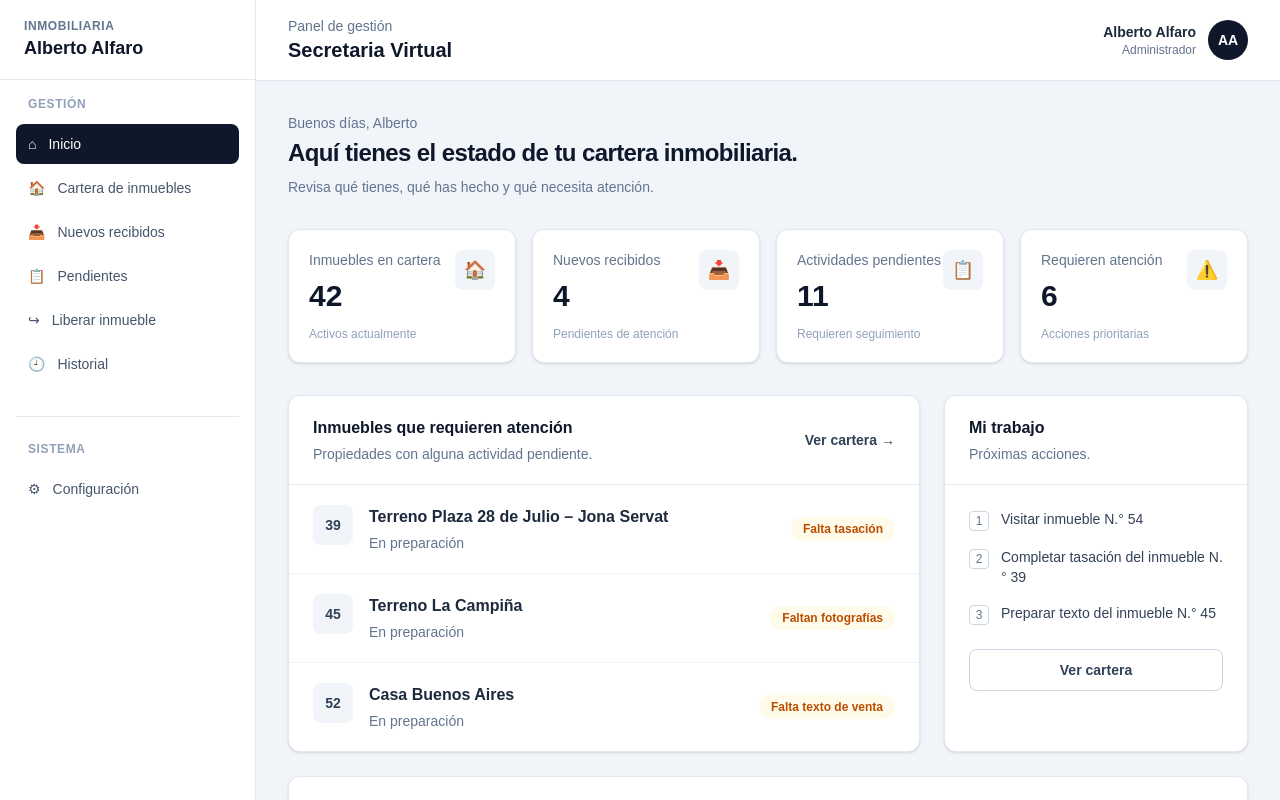
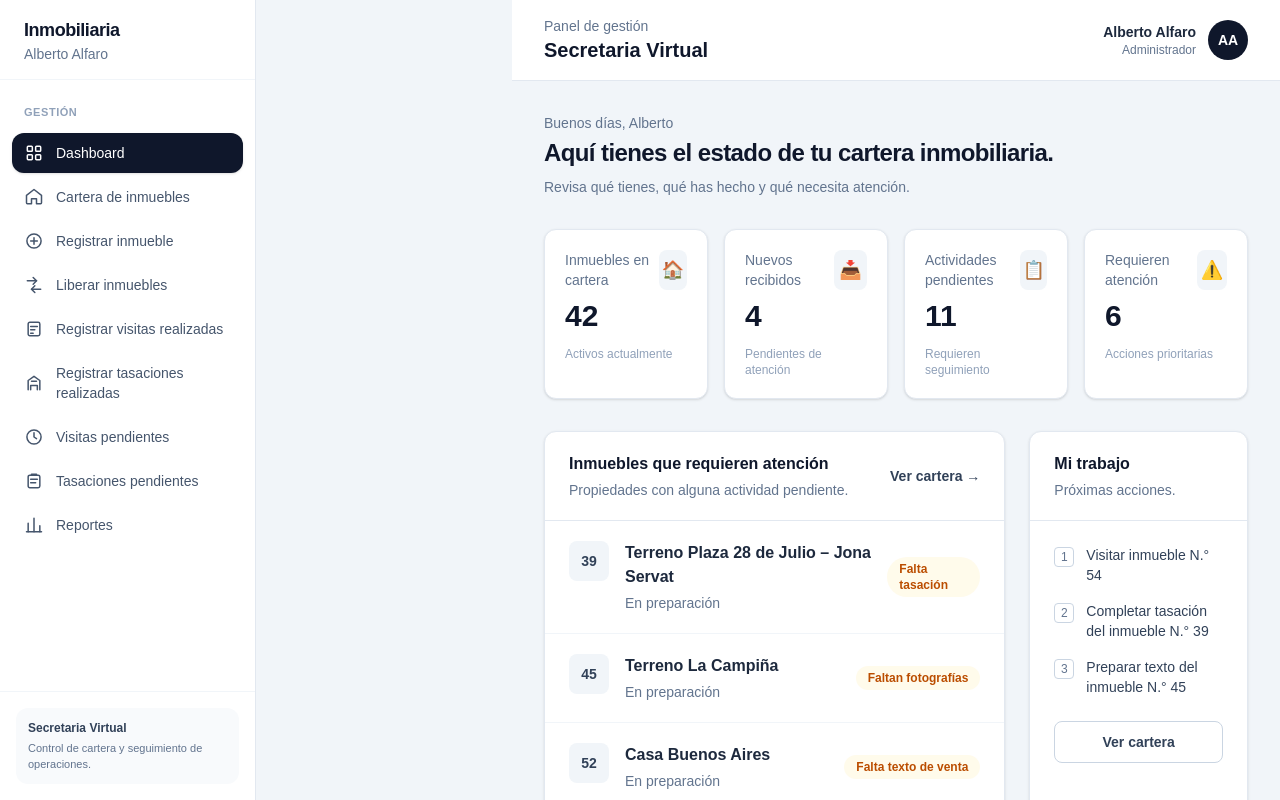
Before and after one commit to cpumaricramoori01-projx/inmobiliaria-alfaro, a Next.js app: page / in a window 1280 px wide. Shown: the top 800 px of the page. Built offline with nearby package versions, Linux system fonts and the light colour scheme.

Commit message:
Centralizar layout y menú lateral

```diff
--- a/app/layout.tsx
+++ b/app/layout.tsx
@@ -1,6 +1,7 @@
 import type { Metadata } from "next";
 import { Geist, Geist_Mono } from "next/font/google";
 import "./globals.css";
+import Sidebar from "./components/Sidebar";
 
 const geistSans = Geist({
   variable: "--font-geist-sans",
@@ -13,17 +14,20 @@ const geistMono = Geist_Mono({
 });
 
 export const metadata: Metadata = {
-  title: "Create Next App",
-  description: "Generated by create next app",
+  title: "Inmobiliaria Alberto Alfaro",
+  description: "Sistema de gestión y seguimiento de cartera inmobiliaria",
 };
 
 export default function RootLayout({ children }: LayoutProps<"/">) {
   return (
     <html
-      lang="en"
+      lang="es"
       className={`${geistSans.variable} ${geistMono.variable} h-full antialiased`}
     >
-      <body className="min-h-full flex flex-col">{children}</body>
+      <body className="min-h-full bg-slate-100 text-slate-900">
+        <Sidebar />
+        <div className="min-h-screen lg:pl-64">{children}</div>
+      </body>
     </html>
   );
 }
```
